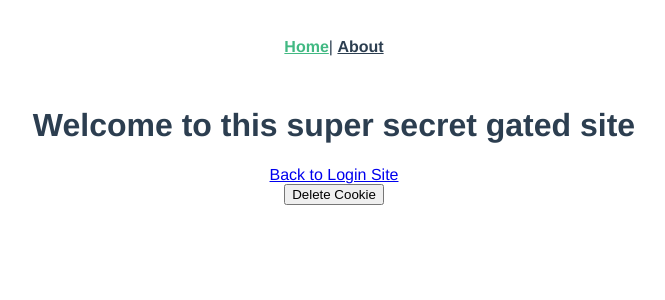
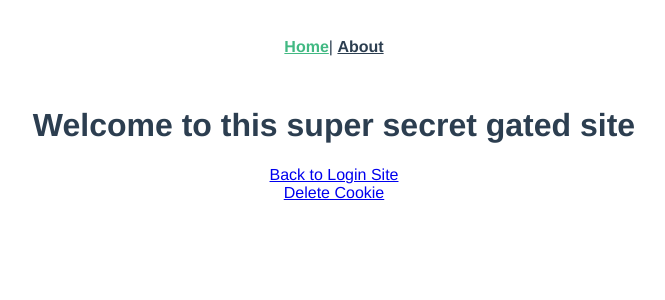
Before and after one commit to bhavana-netlify/netlify-gated-site-rbac, a Vue app: page / in a window 1280 px wide. Shown: the top 300 px of the page, without its empty margins (306-971 px from the left). Built offline with nearby package versions, Linux system fonts and the light colour scheme.

Commit message:
redirect via href

```diff
--- a/src/components/Footer.vue
+++ b/src/components/Footer.vue
@@ -3,7 +3,7 @@
     <div>
       <a href="https://festive-brown-c3df1a.netlify.com">Back to Login Site</a>
     </div>
-    <button @click="deleteCookie">Delete Cookie</button>
+    <div><a href="/.netlify/functions/delete-cookie`">Delete Cookie</a></div>
   </div>
 </template>
 
```
